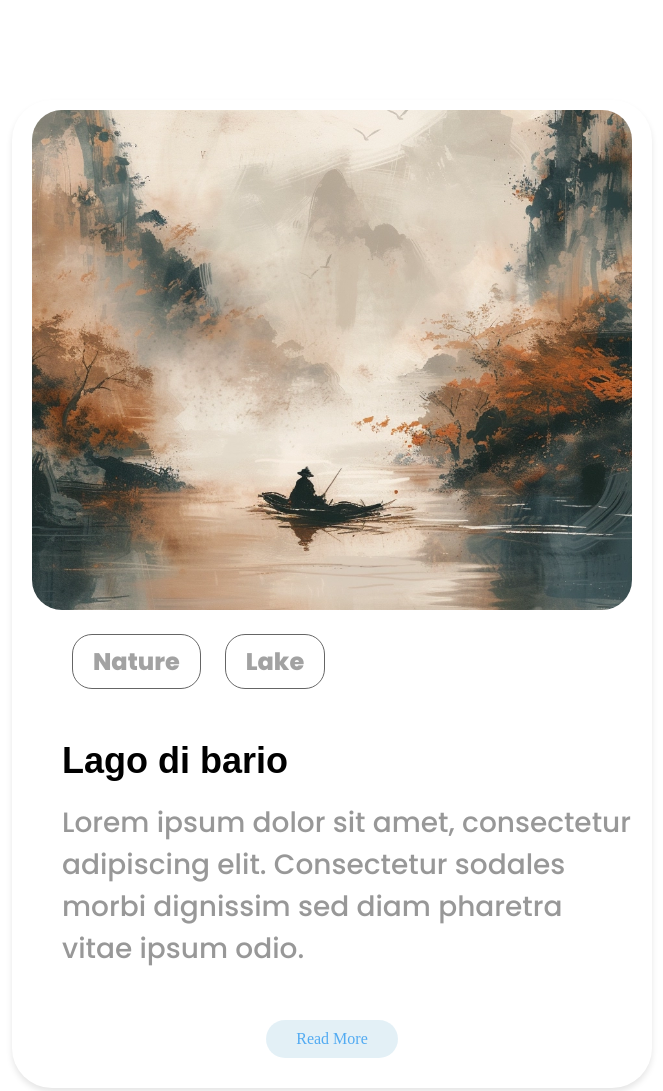
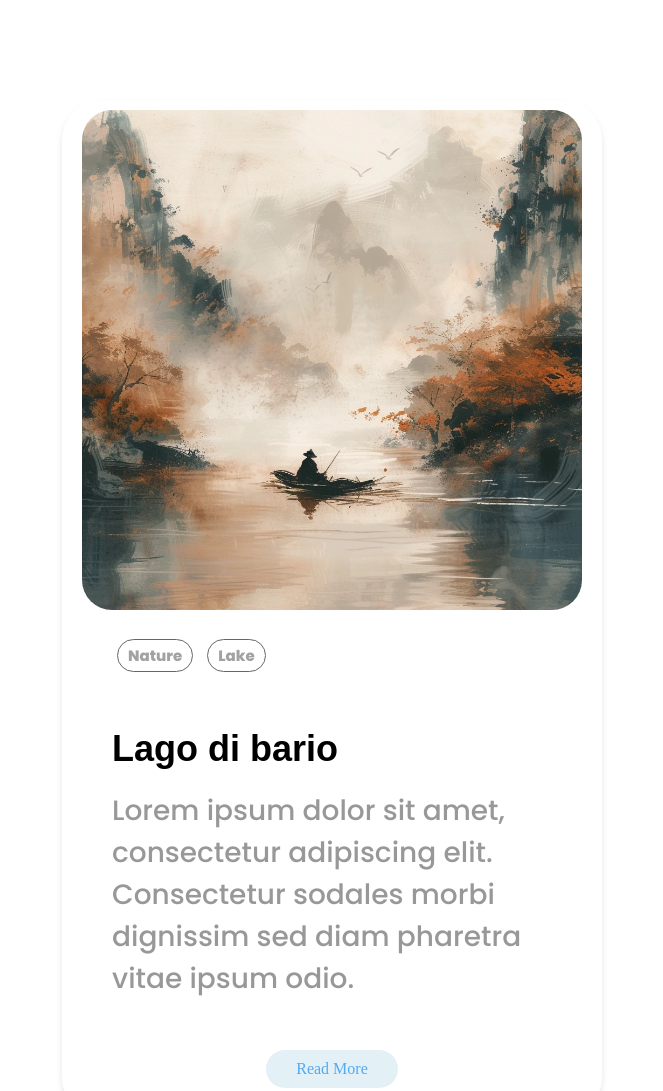
Before and after one commit to Sumitchakraborty2/sigma-batch-ex-3-, a plain HTML site: page index.html in a window 1280 px wide. Shown: the top 1091 px of the page, without its empty margins (308-971 px from the left). Drawn offline with Linux system fonts and the light colour scheme.

Commit message:
Update index.html

```diff
--- a/index.html
+++ b/index.html
@@ -24,8 +24,8 @@
       }
       .lake {
         width: 100%;
-        height: 100%;
-        max-width: 600px;
+        height: fit-content;
+        max-width: 500px;
         margin: 100px auto;
         text-align: center;
         padding: 10px 20px;
@@ -43,12 +43,12 @@
         font-family: "Poppins", sans-serif;
         font-weight: 800;
         opacity: 60%;
-        font-size: 24px;
+        font-size: 15px;
         color: #666;
         border: 1px solid black;
         border-radius: 20px;
-        padding: 10px 20px;
-        margin: 0px 10px;
+        padding: 5px 10px;
+        margin: 0px 5px;
       }
 
       .content h2 {
```
